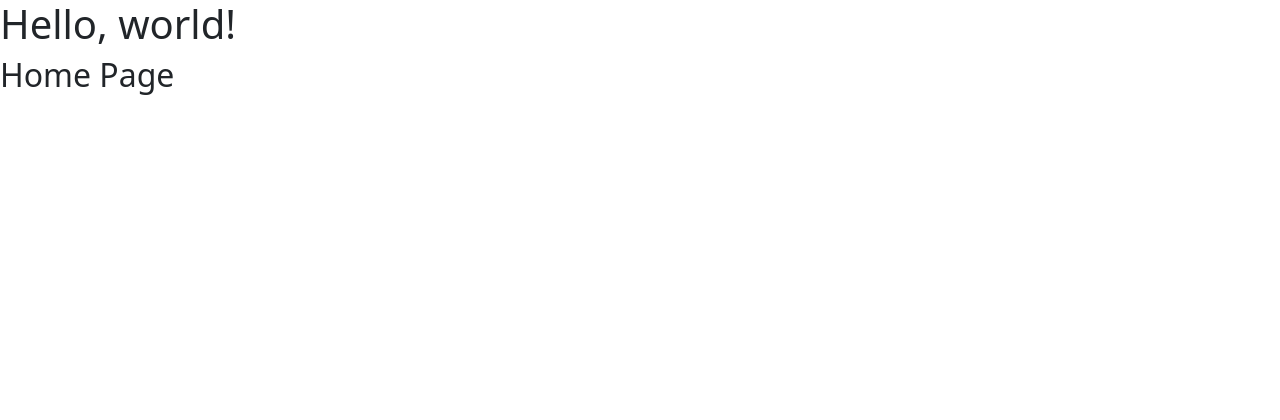
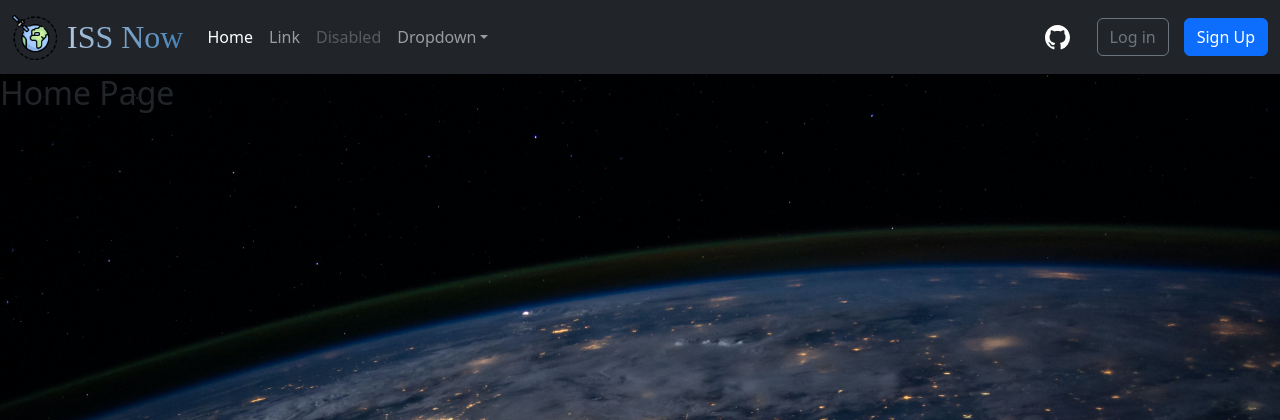
Before and after one commit to nkstlrv/ISS-Now, a Django app: page / in a window 1280 px wide. Shown: the top 420 px of the page. Run offline with Django 4.2, Linux system fonts and the light colour scheme; some web fonts are replaced.

Commit message:
navbar | background

```diff
--- a/iss_app/templates/iss_app/base.html
+++ b/iss_app/templates/iss_app/base.html
@@ -1,19 +1,70 @@
 <!doctype html>
+{% load static %}
 <html lang="en">
-  <head>
+<head>
     <meta charset="utf-8">
     <meta name="viewport" content="width=device-width, initial-scale=1">
-    <title>{% block title%}{% endblock title %}</title>
-    <link href="https://cdn.jsdelivr.net/npm/bootstrap@5.3.0-alpha3/dist/css/bootstrap.min.css" rel="stylesheet" integrity="sha384-KK94CHFLLe+nY2dmCWGMq91rCGa5gtU4mk92HdvYe+M/SXH301p5ILy+dN9+nJOZ" crossorigin="anonymous">
-  </head>
-  <body>
-    <h1>Hello, world!</h1>
+    <title>{% block title %}{% endblock title %}</title>
+    <link href="https://cdn.jsdelivr.net/npm/bootstrap@5.2.3/dist/css/bootstrap.min.css" rel="stylesheet">
+    <link href="https://fonts.cdnfonts.com/css/nasa" rel="stylesheet">
 
 
-    {% block content %}{% endblock content %}
+</head>
+<body style="background-image: url({% static "images/background.jpg" %}); background-size: cover">
+
+<nav class="navbar navbar-expand-md navbar-dark bg-dark" aria-label="Fourth navbar example">
+    <div class="container-fluid">
+        <img src="{% static "images/satellite.png" %}" alt="icon" style="width: 45px; height: 45px; margin-right: 10px">
+
+        <a class="navbar-brand" href="#"
+           style="font-family: 'Nasa';
+        font-size: xx-large;
+        background: linear-gradient(to right, lightsteelblue, steelblue);
+        -webkit-background-clip: text;
+        -webkit-text-fill-color: transparent;" )>ISS Now</a>
+
+        <button class="navbar-toggler" type="button" data-bs-toggle="collapse" data-bs-target="#navbarsExample04"
+                aria-controls="navbarsExample04" aria-expanded="false" aria-label="Toggle navigation">
+            <span class="navbar-toggler-icon"></span>
+        </button>
+
+        <div class="collapse navbar-collapse" id="navbarsExample04">
+            <ul class="navbar-nav me-auto mb-2 mb-md-0">
+                <li class="nav-item">
+                    <a class="nav-link active" aria-current="page" href="#">Home</a>
+                </li>
+                <li class="nav-item">
+                    <a class="nav-link" href="#">Link</a>
+                </li>
+                <li class="nav-item">
+                    <a class="nav-link disabled">Disabled</a>
+                </li>
+                <li class="nav-item dropdown">
+                    <a class="nav-link dropdown-toggle" href="#" data-bs-toggle="dropdown" aria-expanded="false">Dropdown</a>
+                    <ul class="dropdown-menu">
+                        <li><a class="dropdown-item" href="#">Action</a></li>
+                        <li><a class="dropdown-item" href="#">Another action</a></li>
+                        <li><a class="dropdown-item" href="#">Something else here</a></li>
+                    </ul>
+                </li>
+            </ul>
+            <button type="button" class="btn btn-dark rounded-pill px-3" style="margin-right: 10px">
+                <svg xmlns="http://www.w3.org/2000/svg" width="25" height="25" fill="currentColor" class="bi bi-github"
+                     viewBox="0 0 16 16">
+                    <path d="M8 0C3.58 0 0 3.58 0 8c0 3.54 2.29 6.53 5.47 7.59.4.07.55-.17.55-.38 0-.19-.01-.82-.01-1.49-2.01.37-2.53-.49-2.69-.94-.09-.23-.48-.94-.82-1.13-.28-.15-.68-.52-.01-.53.63-.01 1.08.58 1.23.82.72 1.21 1.87.87 2.33.66.07-.52.28-.87.51-1.07-1.78-.2-3.64-.89-3.64-3.95 0-.87.31-1.59.82-2.15-.08-.2-.36-1.02.08-2.12 0 0 .67-.21 2.2.82.64-.18 1.32-.27 2-.27.68 0 1.36.09 2 .27 1.53-1.04 2.2-.82 2.2-.82.44 1.1.16 1.92.08 2.12.51.56.82 1.27.82 2.15 0 3.07-1.87 3.75-3.65 3.95.29.25.54.73.54 1.48 0 1.07-.01 1.93-.01 2.2 0 .21.15.46.55.38A8.012 8.012 0 0 0 16 8c0-4.42-3.58-8-8-8z"/>
+                </svg>
+            </button>
+            <button class="btn btn-outline-secondary" type="button" style="margin-right: 15px">Log in</button>
+            <button class="btn btn-primary" type="button">Sign Up</button>
+
+        </div>
+    </div>
+</nav>
 
 
+{% block content %}{% endblock content %}
 
-    <script src="https://cdn.jsdelivr.net/npm/bootstrap@5.3.0-alpha3/dist/js/bootstrap.bundle.min.js" integrity="sha384-ENjdO4Dr2bkBIFxQpeoTz1HIcje39Wm4jDKdf19U8gI4ddQ3GYNS7NTKfAdVQSZe" crossorigin="anonymous"></script>
-  </body>
+
+<script src="https://cdn.jsdelivr.net/npm/bootstrap@5.2.3/dist/js/bootstrap.bundle.min.js"></script>
+</body>
 </html>
--- a/iss_app/templates/iss_app/index.html
+++ b/iss_app/templates/iss_app/index.html
@@ -1,6 +1,6 @@
 {% extends 'iss_app/base.html' %}
 
-{% block title %}Home{% endblock title %}
+{% block title %}ISS Now{% endblock title %}
 
 {% block content %}
 
```
Also changed, not shown: iss_app/static/images/background.jpg (added), iss_app/static/images/satellite.png (added).
